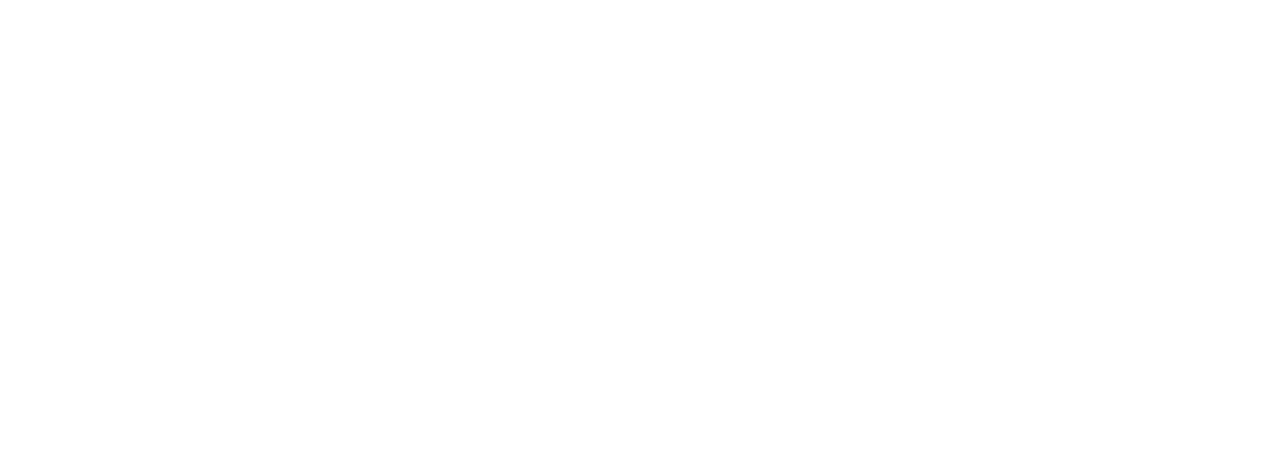
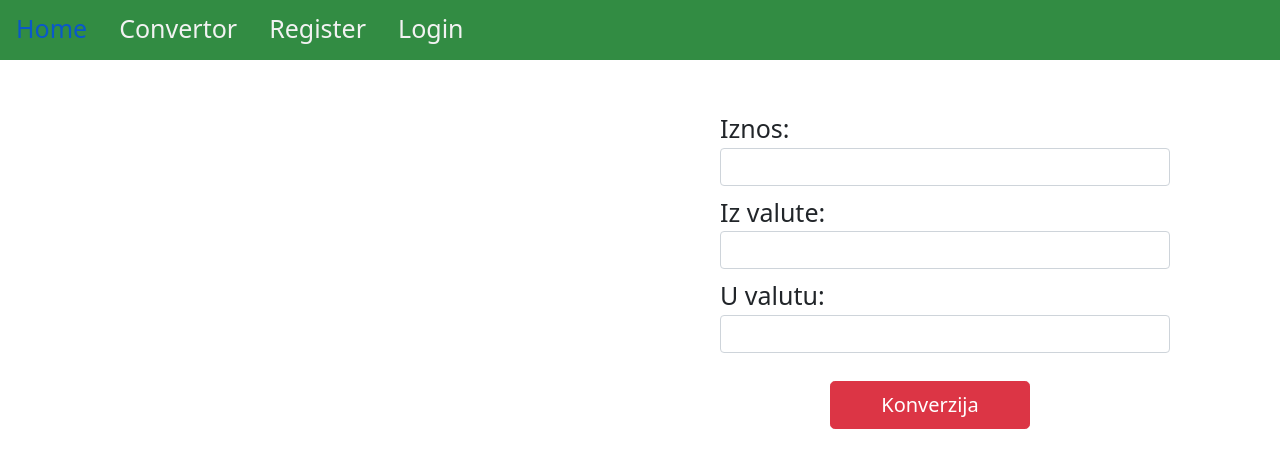
Before and after one commit to djela98/ReactShop, a React (Create React App) app: page /convertor in a window 1280 px wide. Before the commit this address had no page. Shown: the top 468 px of the page. Built offline with nearby package versions, Linux system fonts and the light colour scheme.

Commit message:
Axios zahtev za brisanje željene čokolade u bazi podataka, Convertor komponenta

```diff
--- a/src/App.js
+++ b/src/App.js
@@ -7,6 +7,7 @@
 import NovaCokolada from './components/NovaCokolada';
 import PrikazCokolada from './components/PrikazCokolada';
 import IzmenaCokolade from './components/IzmenaCokolade';
+import Convertor from './pages/Convertor';
 
 axios.defaults.baseURL = "http://localhost:8000/"
 axios.defaults.headers.post['Content-Type'] = 'application/json';
@@ -32,6 +33,7 @@
           <Route path="/dodaj-cokoladu" element={<NovaCokolada />} />
           <Route path="/prikazi-cokolade" element={<PrikazCokolada />} />
           <Route path="/dashboard/izmena-cokolade/:id" element={<IzmenaCokolade />} />
+          <Route path="/convertor" element={<Convertor />} />
 
         </Routes>
       </Router >
--- a/src/components/NavMenu.js
+++ b/src/components/NavMenu.js
@@ -50,6 +50,8 @@
         <div className="navmenu-div">
             <div className="home-navmenu">
                 <Link className="active" to="/">Home</Link>
+            </div> <div className="convertor-navmenu">
+                <Link className="active" to="/convertor">Convertor</Link>
             </div>
             {adminDashboard}
             {prikazNavMenija}
--- a/src/components/PrikazCokolada.js
+++ b/src/components/PrikazCokolada.js
@@ -14,6 +14,16 @@
         });
     }, []);
 
+    function obrisiCokoladu(cokoladaID) {
+        axios.delete(`api/obrisi-cokoladu/${cokoladaID}`).then(res => {
+            if (res.data.status === 200) {
+                alert(res.data.message);
+            }
+            else {
+                alert('Greska');
+            }
+        });
+    }
 
     var body = '';
     var body =
@@ -27,7 +37,7 @@
                     <td>{cokolada.cena}</td>
                     <td>
                         <Link to={`izmena-cokolade/${cokolada.id}`} className="btn btn-info">Izmeni</Link>
-                        <button className="btn btn-danger">Obriši</button>
+                        <button type="button" className="btn btn-danger" onClick={() => obrisiCokoladu(cokolada.id)}>Obriši</button>
                     </td>
                 </tr>
             )
--- /dev/null
+++ b/src/pages/Convertor.js
@@ -0,0 +1,61 @@
+import NavMenu from "../components/NavMenu";
+import { useState } from 'react'
+
+function Convertor() {
+
+    const [vrednosti, setVrednosti] = useState({
+        iznos: '',
+        izValute: '',
+        uValutu: ''
+    });
+
+
+    const konvertuj = () => {
+
+        if (vrednosti.iznos === '' || vrednosti.izValute === '' || vrednosti.uValutu === '') {
+            alert('Potrebno je da popunite sva polja!');
+            return;
+        }
+
+        fetch("https://currency-converter-by-api-ninjas.p.rapidapi.com/v1/convertcurrency?have=" + vrednosti.izValute + "&want=" + vrednosti.uValutu + "&amount=" + vrednosti.iznos, {
+            "method": "GET",
+            "headers": {
+                "x-rapidapi-host": "currency-converter-by-api-ninjas.p.rapidapi.com",
+                "x-rapidapi-key": "4916172c11msh0beee19c8846ca4p127267jsn0bc7bcd7fc43"
+            }
+        })
+            .then(response => response.json())
+            .then(response => {
+                alert(response.old_amount + " " + response.old_currency + " = " + response.new_amount + " " + response.new_currency);
+            })
+            .catch(err => {
+                alert(err);
+            });
+    }
+
+
+    return (
+        <div className="convertor-div">
+            <NavMenu />
+            <div className="konvertor">
+                <div className="mb-2">
+                    <label>Iznos: </label>
+                    <input type="number" name="iznos" className="form-control  text-center" value={vrednosti.iznos} onChange={e => setVrednosti({ ...vrednosti, iznos: e.target.value })} />
+                </div>
+                <div className="mb-2">
+                    <label>Iz valute: </label>
+                    <input type="text" name="izValute" className="form-control  text-center" value={vrednosti.izValute} onChange={e => setVrednosti({ ...vrednosti, izValute: e.target.value })} />
+                </div>
+                <div className="mb-2">
+                    <label>U valutu: </label>
+                    <input type="text" name="uValutu" className="form-control  text-center" value={vrednosti.uValutu} onChange={e => setVrednosti({ ...vrednosti, uValutu: e.target.value })} />
+                </div>
+                <div className="mb-2">
+                    <button type="button" id="konv-btn" className="btn btn-danger btn-lg" onClick={konvertuj}>Konverzija</button>
+                </div>
+            </div>
+        </div>
+    )
+}
+
+export default Convertor;
--- a/src/style.css
+++ b/src/style.css
@@ -44,7 +44,7 @@
 }
 
 .logout-navmenu{
-  padding-left: 1450px;
+  padding-left: 1330px;
 }
 
 #logout-button{
@@ -74,3 +74,17 @@
   margin-top: 50px;
   margin-left: 700px;
 }
+
+.konvertor {
+  width: 450px;
+  font-size: 25px;
+  margin-left: 720px;
+  margin-top: 50px;
+}
+
+#konv-btn {
+  width: 200px;
+  margin-top: 20px;
+  margin-left: 110px;
+  font-size: 20px;
+}
```
